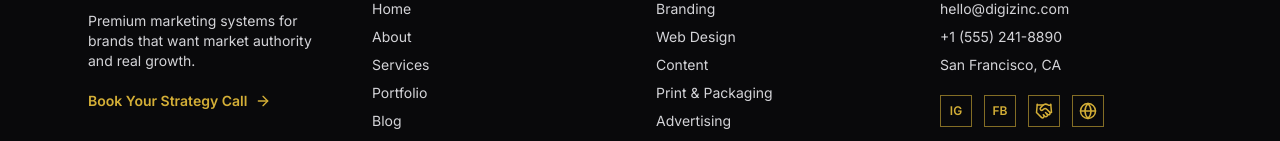
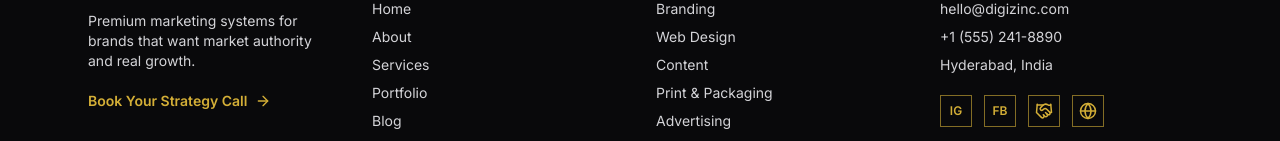
Before and after one commit to prasenjeet-0322/Digizinc-main, a React (Vite) app: page / in a window 1280 px wide. Shown: the part 4910-5051 px from the top of the page. Built offline with nearby package versions, Linux system fonts and the light colour scheme; the HTML template or start-up script is replaced by a standard one.

Commit message:
Update: Updated agency physical address and Map location to Madhapur, Hyderabad

```diff
--- a/src/App.tsx
+++ b/src/App.tsx
@@ -1314,15 +1314,19 @@ function ContactPage() {
               <Phone size={16} className="text-[#B3001B]" />
               +1 (555) 241-8890
             </p>
-            <p className="flex items-center gap-2">
-              <MapPin size={16} className="text-[#B3001B]" />
-              880 Market Street, San Francisco, CA
+            <p className="flex items-start gap-2">
+              <MapPin size={16} className="mt-1 shrink-0 text-[#B3001B]" />
+              <span>
+                H. No. 1-98/9/3/32T, Plot No. 50, 4th Floor,<br />
+                Sai Dham Building, Madhapur, Hyderabad,<br />
+                Telangana, 500081, India
+              </span>
             </p>
           </div>
           <div className="mt-8 h-72 overflow-hidden border border-zinc-200">
             <iframe
               title="Agency Location"
-              src="https://www.google.com/maps?q=Market+Street+San+Francisco&output=embed"
+              src="https://www.google.com/maps?q=H.+No.+1-98%2F9%2F3%2F32T,+Plot+No.+50,+Sai+Dham+Building,+Madhapur,+Hyderabad&output=embed"
               className="h-full w-full"
               loading="lazy"
             />
@@ -1377,7 +1381,7 @@ function Footer() {
           <div className="mt-4 space-y-2 text-sm">
             <p>hello@digizinc.com</p>
             <p>+1 (555) 241-8890</p>
-            <p>San Francisco, CA</p>
+            <p>Hyderabad, India</p>
           </div>
           <div className="mt-5 flex gap-3 text-[#D4AF37]">
             <a href="https://instagram.com" aria-label="Instagram" className="inline-flex h-8 w-8 items-center justify-center border border-[#D4AF37]/60 text-xs font-semibold">
```
